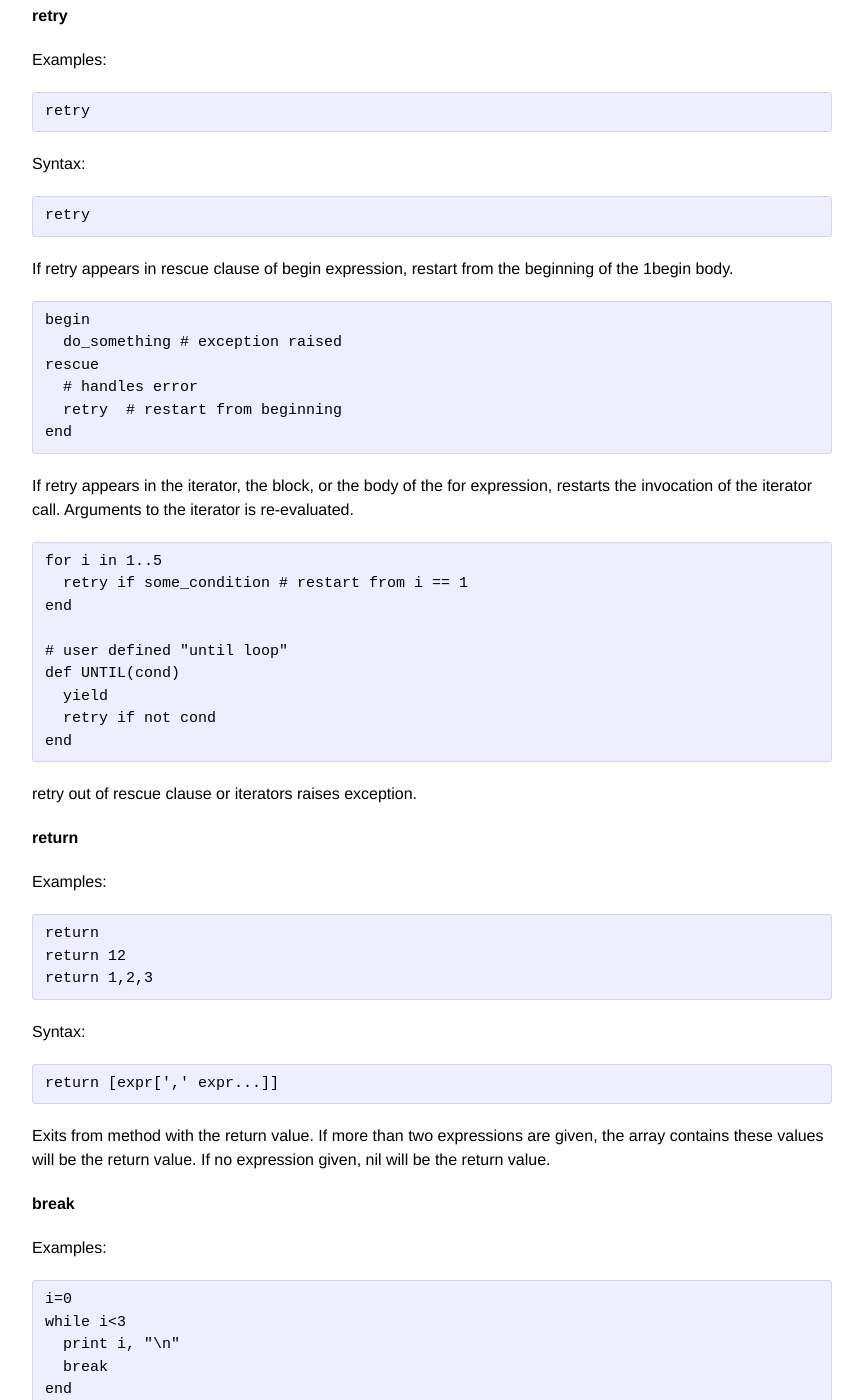
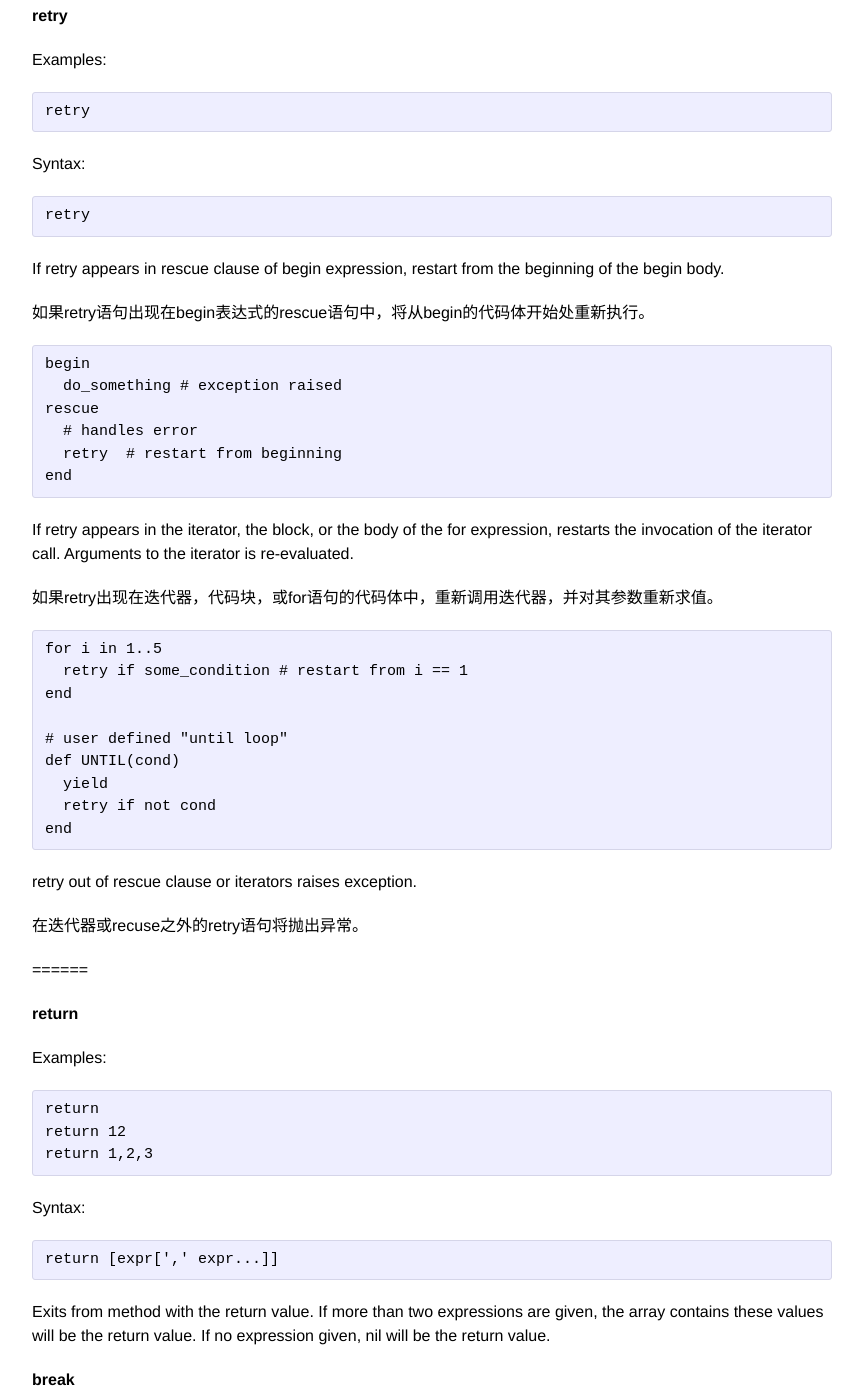
Before and after one commit to xiajian/rhg-zh, a Jekyll site: the page built from zh/r-syntax.md, in a window 1280 px wide and 1400 px high, scrolled down 27269 px. Shown: the whole window, without its empty margins (208-1071 px from the left). Built offline with Jekyll 4.4.1, drawn with Linux system fonts in a browser that asks for light colours.

Commit message:
翻译部分syntax

```diff
--- a/zh/r-syntax.md
+++ b/zh/r-syntax.md
@@ -1036,7 +1036,9 @@ Syntax:
 
 	retry
 
-If retry appears in rescue clause of begin expression, restart from the beginning of the 1begin body.
+If retry appears in rescue clause of begin expression, restart from the beginning of the begin body.
+
+如果retry语句出现在begin表达式的rescue语句中，将从begin的代码体开始处重新执行。
 
 	begin
 	  do_something # exception raised
@@ -1046,6 +1048,8 @@ If retry appears in rescue clause of begin expression, restart from the beginnin
 	end
 
 If retry appears in the iterator, the block, or the body of the for expression, restarts the invocation of the iterator call. Arguments to the iterator is re-evaluated.
+
+如果retry出现在迭代器，代码块，或for语句的代码体中，重新调用迭代器，并对其参数重新求值。
 
 	for i in 1..5
 	  retry if some_condition # restart from i == 1
@@ -1058,6 +1062,10 @@ If retry appears in the iterator, the block, or the body of the for expression,
 	end
 
 retry out of rescue clause or iterators raises exception.
+
+在迭代器或recuse之外的retry语句将抛出异常。
+
+======
 
 **return**
 
```
